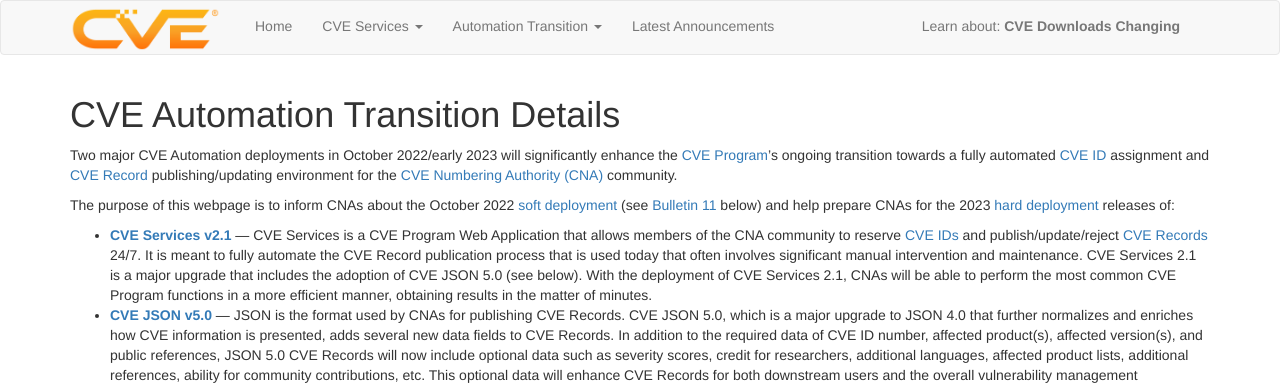
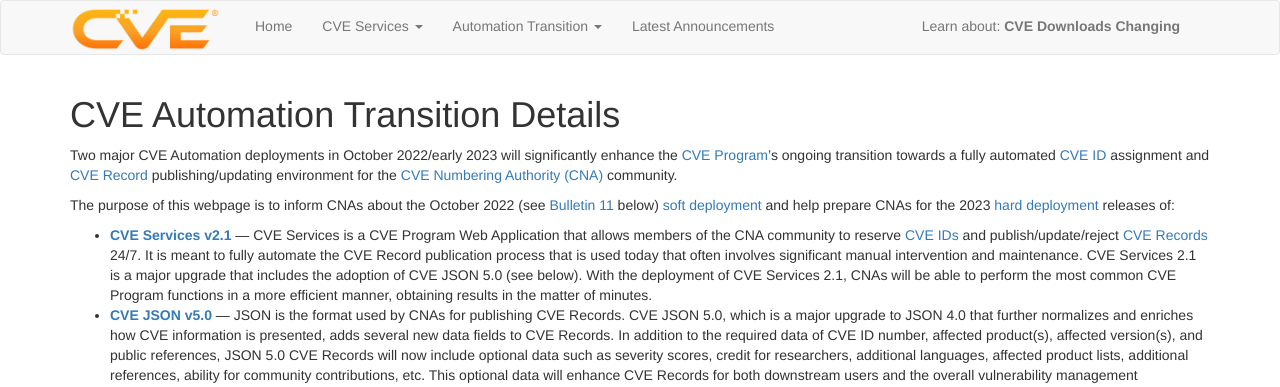
Before and after one commit to CVEProject/cveproject.github.io, a Jekyll site: the page built from automation-transition.md, in a window 1280 px wide and 900 px high. Shown: the top 387 px of the window. Built offline with Jekyll 4.4.1, drawn with Linux system fonts in a browser that asks for light colours; nearby versions of some CDN libraries.

```diff
--- a/automation-transition.md
+++ b/automation-transition.md
@@ -4,7 +4,7 @@ layout: page
 ---
 Two major CVE Automation deployments in October 2022/early 2023 will significantly enhance the [CVE Program](https://www.cve.org/)’s ongoing transition towards a fully automated [CVE ID](https://www.cve.org/ResourcesSupport/Glossary?activeTerm=glossaryCVEID) assignment and [CVE Record](https://www.cve.org/ResourcesSupport/Glossary?activeTerm=glossaryRecord) publishing/updating environment for the [CVE Numbering Authority (CNA)](https://www.cve.org/ProgramOrganization/CNAs) community.
 
-The purpose of this webpage is to inform CNAs about the October 2022 [soft deployment](https://cveproject.github.io/automation-cve-services-faqs#what-is-meant-by-cve-services-21-soft-deploy) (see [Bulletin 11](https://cveproject.github.io/automation-transition#bulletin-number-11) below) and help prepare CNAs for the 2023 [hard deployment](https://cveproject.github.io/automation-cve-services-faqs#what-is-meant-by-cve-services-21-hard-deploy) releases of:
+The purpose of this webpage is to inform CNAs about the October 2022 (see [Bulletin 11](https://cveproject.github.io/automation-transition#bulletin-number-11) below) [soft deployment](https://cveproject.github.io/automation-cve-services-faqs#what-is-meant-by-cve-services-21-soft-deploy) and help prepare CNAs for the 2023 [hard deployment](https://cveproject.github.io/automation-cve-services-faqs#what-is-meant-by-cve-services-21-hard-deploy) releases of:
 
 * <strong>[CVE Services v2.1](https://github.com/CVEProject/cve-services)</strong> &mdash; CVE Services is a CVE Program Web Application that allows members of the CNA community to reserve [CVE IDs](https://www.cve.org/ResourcesSupport/Glossary?activeTerm=glossaryCVEID) and publish/update/reject [CVE Records](https://www.cve.org/ResourcesSupport/Glossary?activeTerm=glossaryRecord) 24/7. It is meant to fully automate the CVE Record publication process that is used today that often involves significant manual intervention and maintenance. CVE Services 2.1 is a major upgrade that includes the adoption of CVE JSON 5.0 (see below). With the deployment of CVE Services 2.1, CNAs will be able to perform the most common CVE Program functions in a more efficient manner, obtaining results in the matter of minutes.
 * <strong>[CVE JSON v5.0](https://github.com/CVEProject/cve-schema/blob/master/schema/v5.0/CVE_JSON_5.0_schema.json)</strong> &mdash; JSON is the format used by CNAs for publishing CVE Records. CVE JSON 5.0, which is a major upgrade to JSON 4.0 that further normalizes and enriches how CVE information is presented, adds several new data fields to CVE Records. In addition to the required data of CVE ID number, affected product(s), affected version(s), and public references, JSON 5.0 CVE Records will now include optional data such as severity scores, credit for researchers, additional languages, affected product lists, additional references, ability for community contributions, etc. This optional data will enhance CVE Records for both downstream users and the overall vulnerability management community.
```
